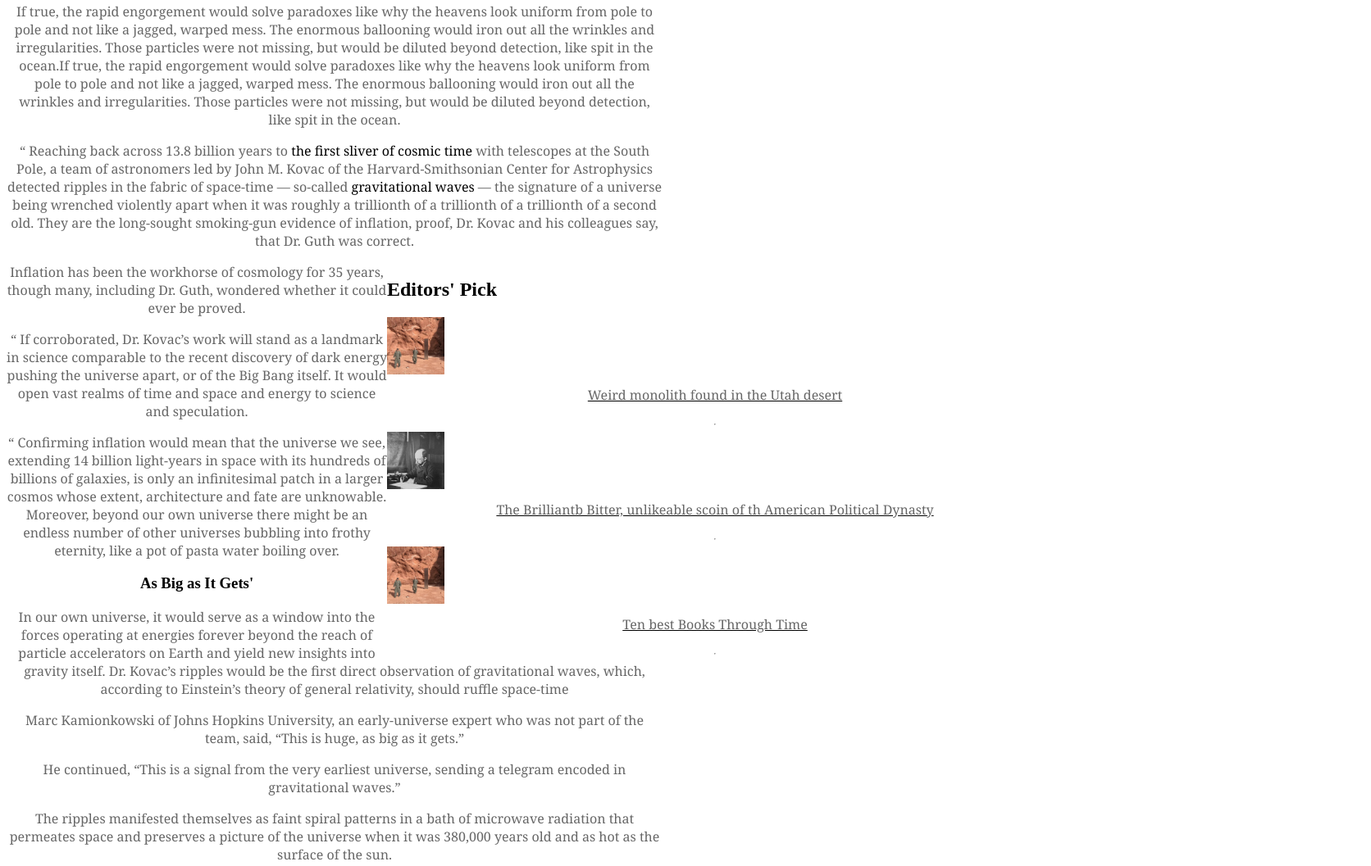
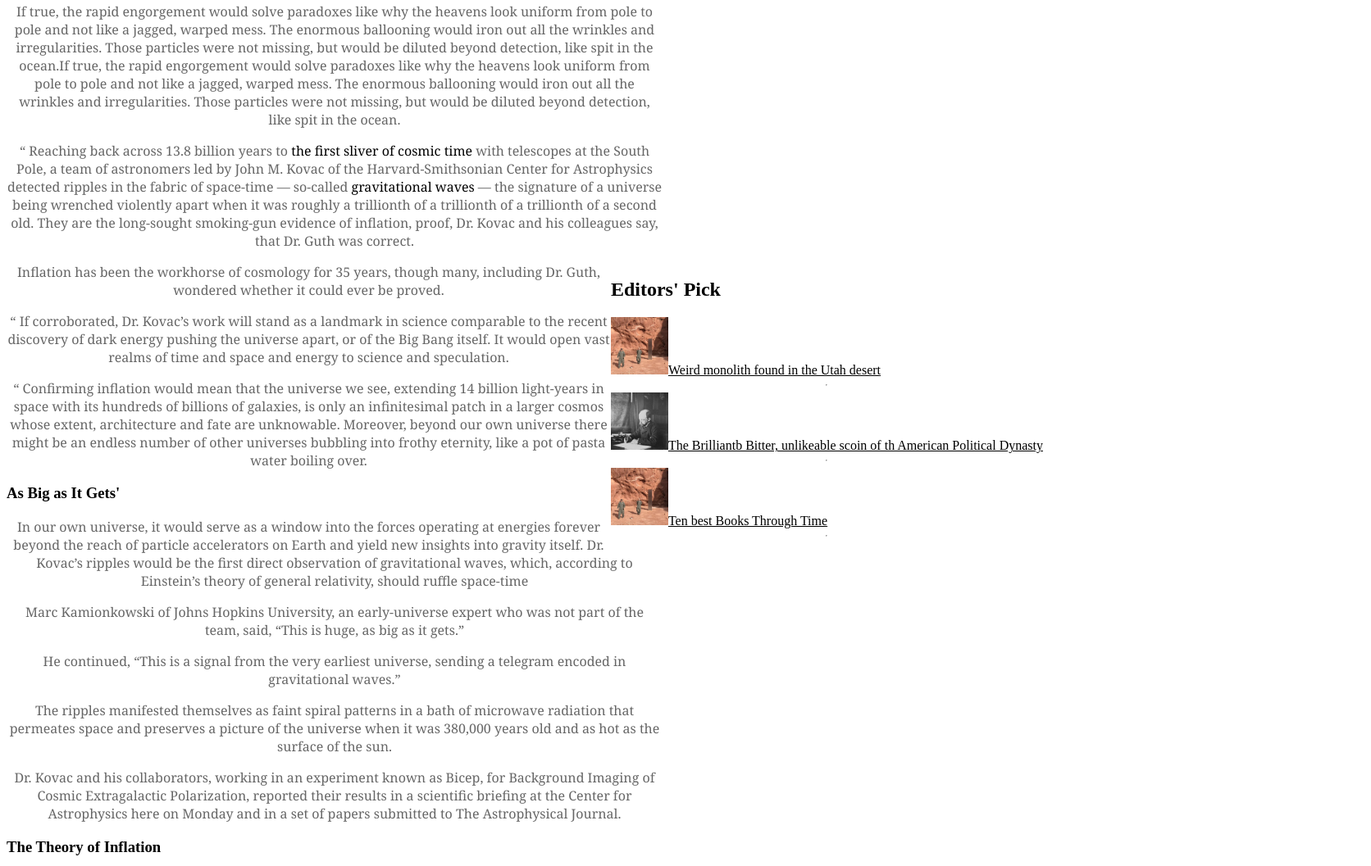
Before and after one commit to alexander16108/times-article, a plain HTML site: page index.html in a window 1280 px wide. Shown: the part 1023-2080 px from the top of the page at 82% size, 1672 px wide, since content can reach past the window. Drawn offline with Linux system fonts and the light colour scheme.

Commit message:
modified html and css files

```diff
--- a/index.html
+++ b/index.html
@@ -89,11 +89,12 @@ e  universe to swell faster than the speed of light for a prodigiously violent i
 <aside>
     <div class="editor">
     <h2>Editors' Pick</h2>
-    <article><img src="image/24xp-monolith4-square640-v3.jpg" alt=""><a  href="#"><p>Weird monolith found in the Utah desert</p></a></article>
+    <article><img src="image/24xp-monolith4-square640-v3.jpg" alt=""><a  href="#">Weird monolith found in the Utah desert</a></article>
     <hr>
-    <article><img src="image/24greenberg-sub-square640-v2.jpg" alt=""><a  href="#"><p>The Brilliantb Bitter, unlikeable scoin of th American Political Dynasty</p></a></article>
+    <article><img src="image/24greenberg-sub-square640-v2.jpg" alt=""><a  href="#">The Brilliantb Bitter,
+         unlikeable scoin of th American Political Dynasty</a></article>
     <hr>
-    <article><img src="image/24xp-monolith4-square640-v3.jpg" alt=""><a href="#"><p>Ten best Books Through Time</p></a></article>
+    <article><img src="image/24xp-monolith4-square640-v3.jpg" alt=""><a href="#">Ten best Books Through Time</a></article>
     <hr>
 </div>
 </aside>
--- a/style.css
+++ b/style.css
@@ -53,12 +53,11 @@ p{
 	font-size: 16px;
     font-family: nyt-imperial, georgia, 'times new roman', times, serif;
     text-align: center;
+	padding-right: 50%;
+}
 
-}
-section{
-    text-align: center;
 
-}
+
 /* editor's page section*/
 .editor{
     display: flex;
```
Also changed, not shown: 2 other files.
